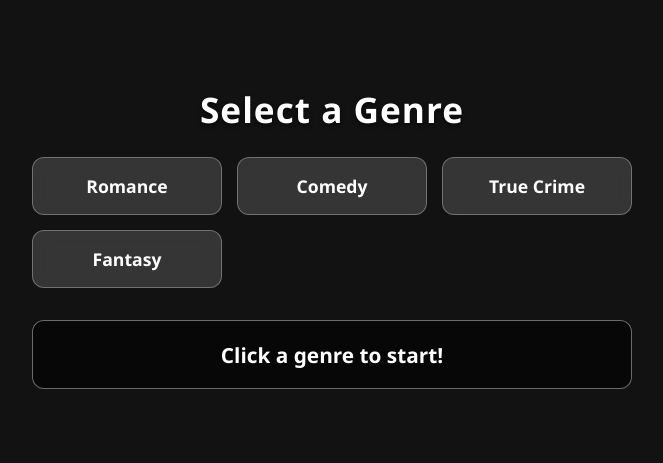
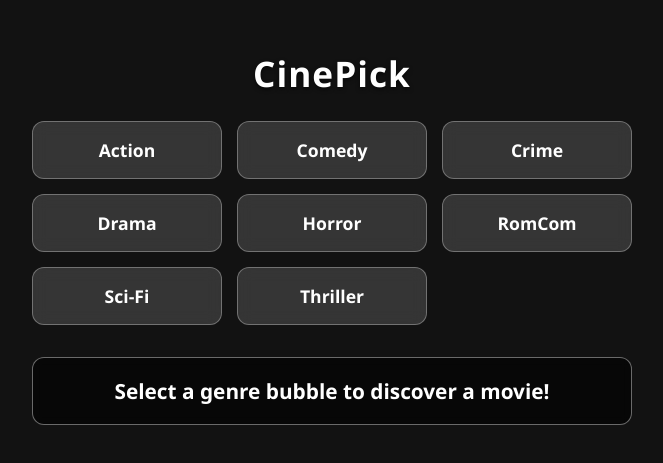
Before and after one commit to preronamukherjee1507/cinepick, a plain HTML site: page index.html in a window 1280 px wide. Shown: the part 163-626 px from the top of the page, without its empty margins (308-971 px from the left). Drawn offline with nearby package versions, Linux system fonts and the light colour scheme.

Commit message:
Update index.html

```diff
--- a/index.html
+++ b/index.html
@@ -3,35 +3,32 @@
 <head>
   <meta charset="UTF-8" />
   <meta name="viewport" content="width=device-width, initial-scale=1.0"/>
-  <title>Select Genre</title>
+  <title>CinePick</title>
   <link rel="stylesheet" href="style.css" />
   <!-- Confetti Library -->
   <script src="https://cdn.jsdelivr.net/npm/canvas-confetti@1.6.0/dist/confetti.browser.min.js"></script>
 </head>
 <body>
 
-  <!-- Rotated Background -->
-  <div class="bg-rotated"></div>
+  <main class="content-container">
+    <h1>CinePick</h1>
 
-  <!-- Dark Overlay -->
-  <div class="overlay"></div>
-
-  <!-- Genre Selection UI -->
-  <main class="content-container">
-    <h1>Select a Genre</h1>
-
+    <!-- Grid featuring all 8 requested genres -->
     <div class="genre-grid">
-      <button class="genre-card" onclick="pickMovie('romance')">Romance</button>
+      <button class="genre-card" onclick="pickMovie('action')">Action</button>
       <button class="genre-card" onclick="pickMovie('comedy')">Comedy</button>
-      <button class="genre-card" onclick="pickMovie('true_crime')">True Crime</button>
-      <button class="genre-card" onclick="pickMovie('fantasy')">Fantasy</button>
+      <button class="genre-card" onclick="pickMovie('crime')">Crime</button>
+      <button class="genre-card" onclick="pickMovie('drama')">Drama</button>
+      <button class="genre-card" onclick="pickMovie('horror')">Horror</button>
+      <button class="genre-card" onclick="pickMovie('romcom')">RomCom</button>
+      <button class="genre-card" onclick="pickMovie('scifi')">Sci-Fi</button>
+      <button class="genre-card" onclick="pickMovie('thriller')">Thriller</button>
     </div>
 
-    <!-- Area where the shuffling text & selected movie will appear -->
-    <div id="movie-display" class="result-box">Click a genre to start!</div>
+    <!-- Display Area for Movie Details -->
+    <div id="movie-display" class="result-box">Select a genre bubble to discover a movie!</div>
   </main>
 
-  <!-- External JavaScript File -->
   <script src="script.js"></script>
 </body>
 </html>
```
